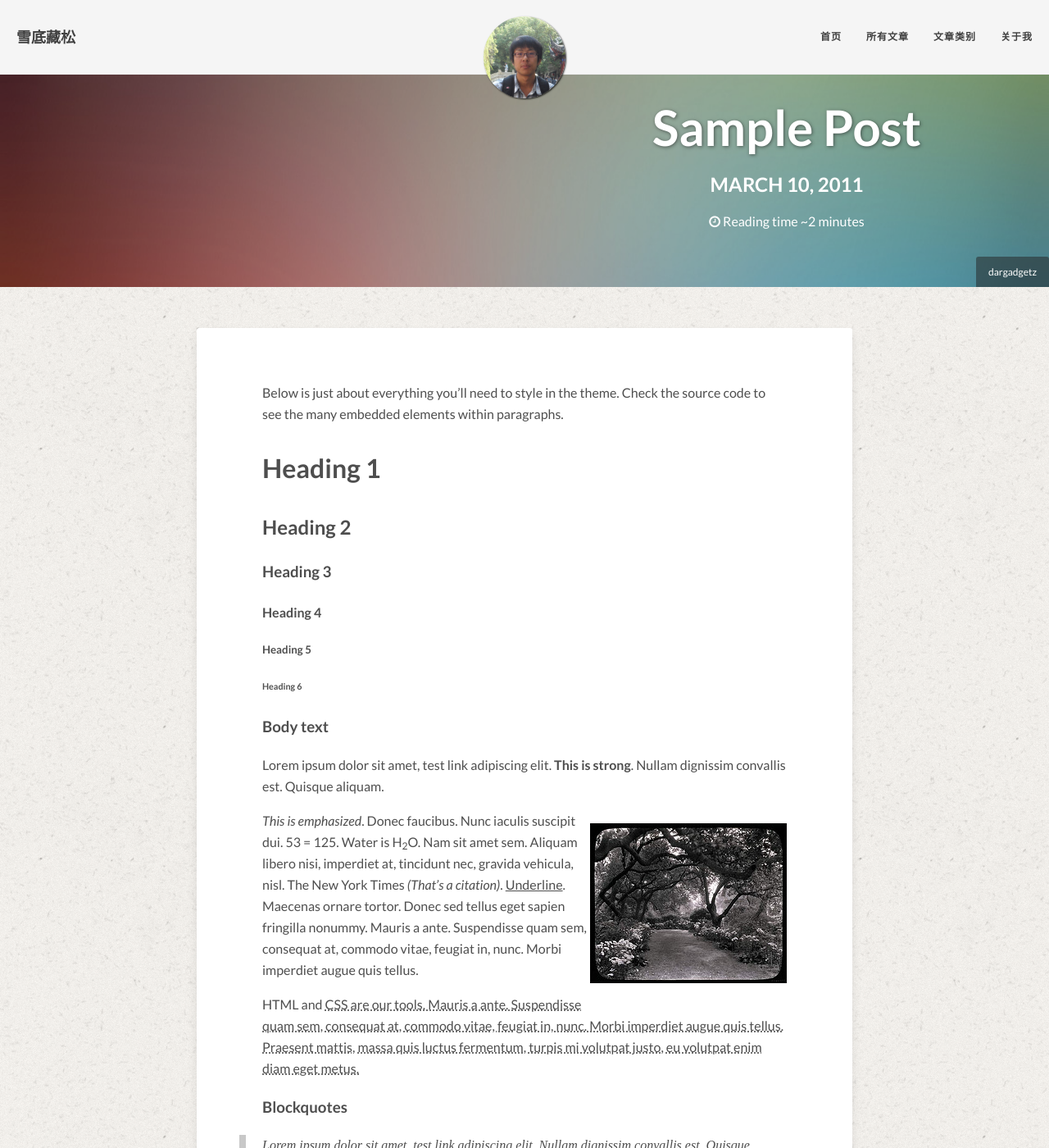
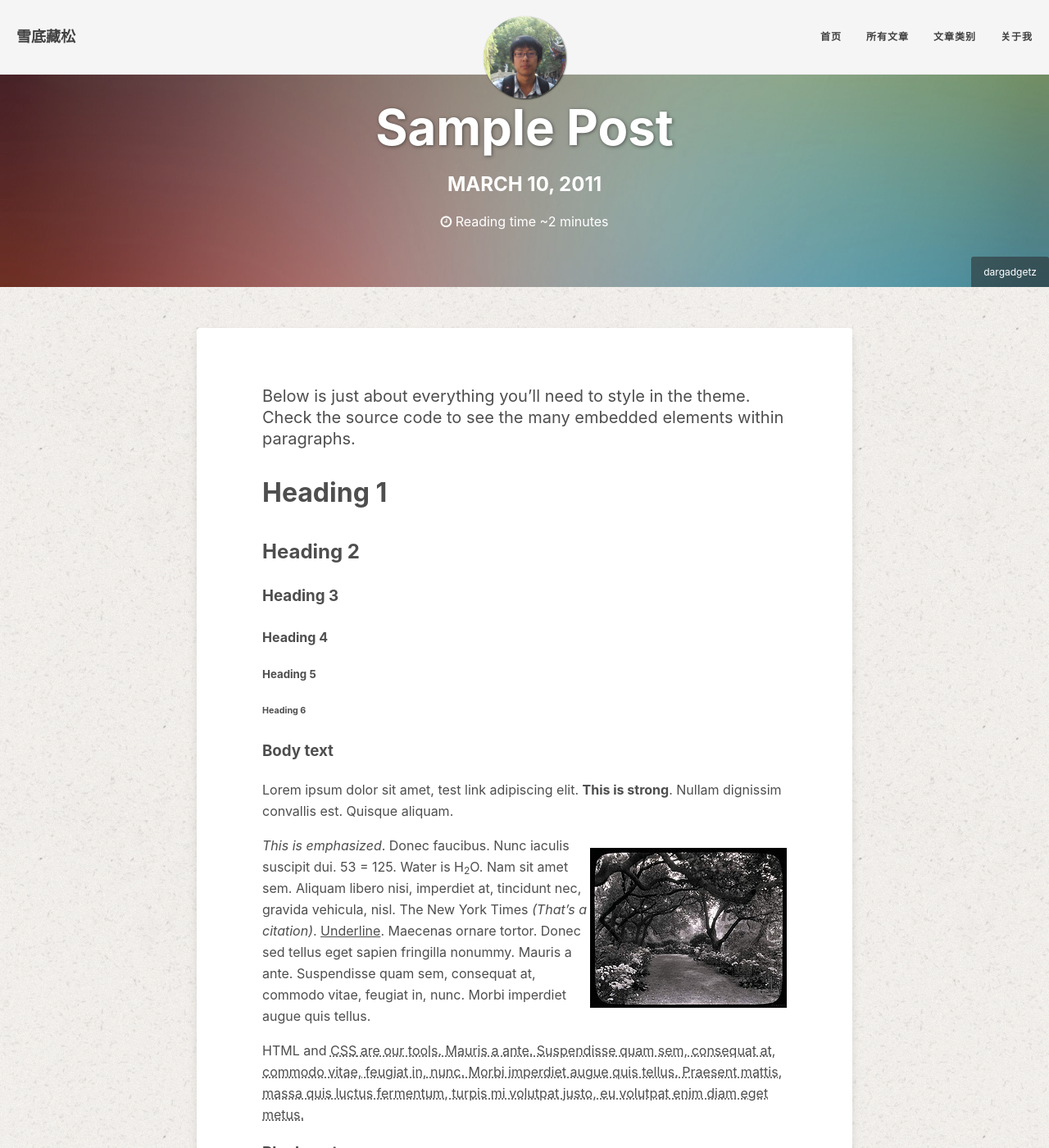
Before and after one commit to MinfeiZhou/MinfeiZhou.github.io, a Jekyll site: the page built from _posts/2011-03-10-sample-post.md, in a window 1280 px wide and 1400 px high. Shown: the whole window at 82% size. Built offline with Jekyll 4.4.1, drawn with Linux system fonts in a browser that asks for light colours; comment, search, counter and statistics services are not loaded.

Commit message:
恢复字体样式

```diff
--- a/_layouts/page.html
+++ b/_layouts/page.html
@@ -7,7 +7,7 @@
 {% include head.html %}
 </head>
 
-<body id="post-index" {% if page.image.feature %}class="feature"{% endif %}>
+<body id="page" {% if page.image.feature %}class="feature"{% endif %}>
 
 {% include browser-upgrade.html %}
 {% include navigation.html %}
--- a/_layouts/post.html
+++ b/_layouts/post.html
@@ -8,8 +8,7 @@
 {% include head.html %}
 </head>
 
-<!-- <body id="post-index" class="typo {% if page.image.feature %} feature{% endif %}"> -->
-<body id="post-index" {% if page.image.feature %}class="feature"{% endif %}>
+<body id="post" {% if page.image.feature %}class="feature"{% endif %}>
 
 {% include browser-upgrade.html %}
 {% include navigation.html %}
--- a/_sass/_variables.scss
+++ b/_sass/_variables.scss
@@ -2,7 +2,8 @@
 // --------------------------------------------------
 
 //$base-font: 'Lato', Calibri, Arial, sans-serif;
-$base-font: 'Lato', Baskerville, Georgia, "Liberation Serif", "Kaiti SC", STKaiti, "AR PL UKai CN", "AR PL UKai HK", "AR PL UKai TW", "AR PL UKai TW MBE", "AR PL KaitiM GB", KaiTi, KaiTi_GB2312, "TW\-Kai", serif;
+//改为黑体
+$base-font: -apple-system, "Helvetica Neue", Helvetica, "Nimbus Sans L", Arial, "Liberation Sans", "PingFang SC", "Hiragino Sans GB", "Source Han Sans CN", "Source Han Sans SC", "Microsoft YaHei", "Wenquanyi Micro Hei", "WenQuanYi Zen Hei", "ST Heiti", SimHei, "WenQuanYi Zen Hei Sharp", sans-serif;
 $heading-font: $base-font;
 $caption-font: $base-font;
 $code-font: monospace;
```
